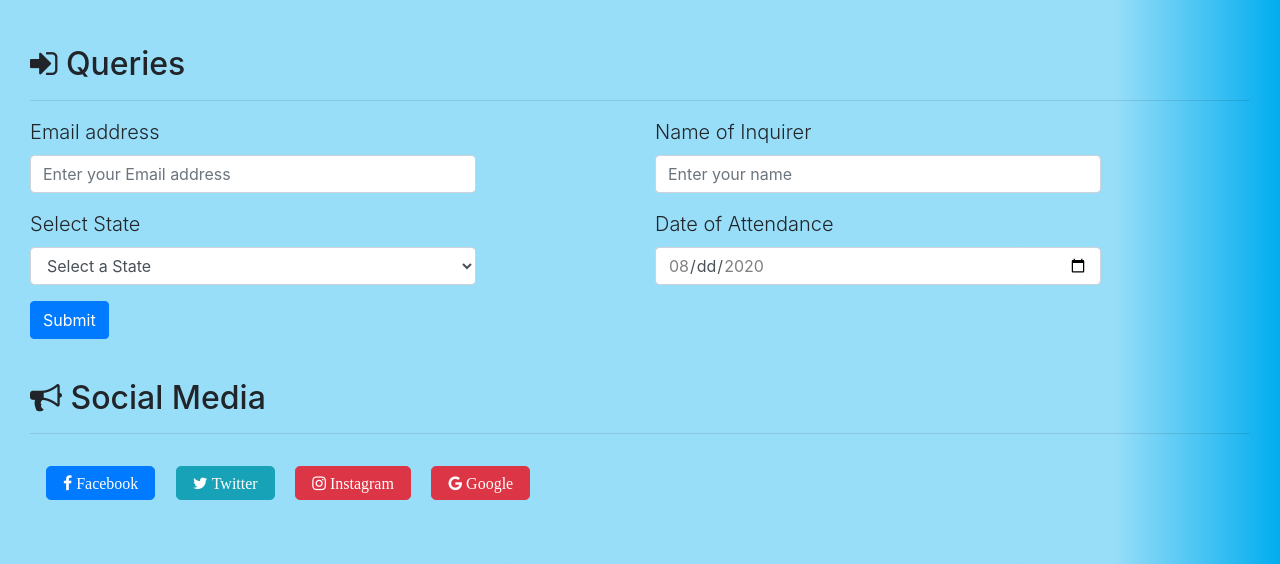
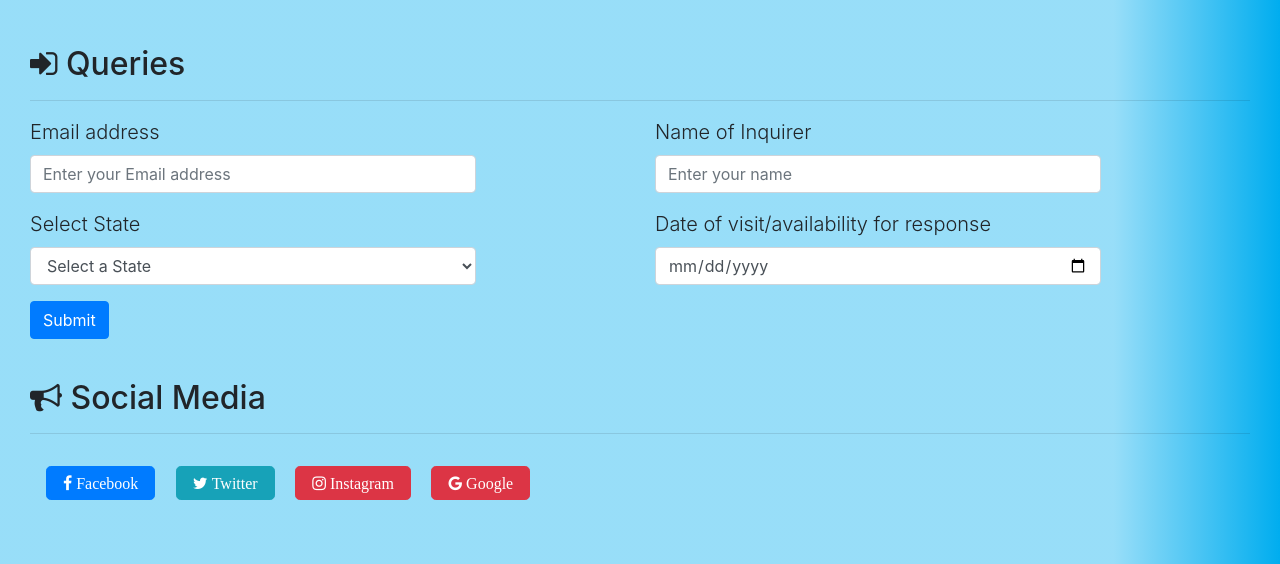
Before and after one commit to joliveramu/fcb-portfolio-amurao, a plain HTML site: page index.html in a window 1280 px wide. Shown: the part 1246-1810 px from the top of the page. Drawn offline with nearby package versions, Linux system fonts and the light colour scheme; a web font is replaced by a local one.

Commit message:
Date of Attendance changes

```diff
--- a/index.html
+++ b/index.html
@@ -231,10 +231,9 @@
           </div>
           <!-- Calendar -->
           <div class = "form-group col-md-6">
-            <label for="dateOfAttendance" class = "lead">Date of Attendance</label>
+            <label for="dateOfAttendance" class = "lead">Date of visit/availability for response</label>
             <input type="date" class="form-control" style = "width: 75%;" id = "dateOfAttendance"
-            placeholder="Date of Attendance" min = "2020-08-05" max = "2020-08-08"
-            required >
+            placeholder="Date of Attendance" required >
           </div>
           <!-- Submit button -->
           <div class = "form-group col-md-6">
```
